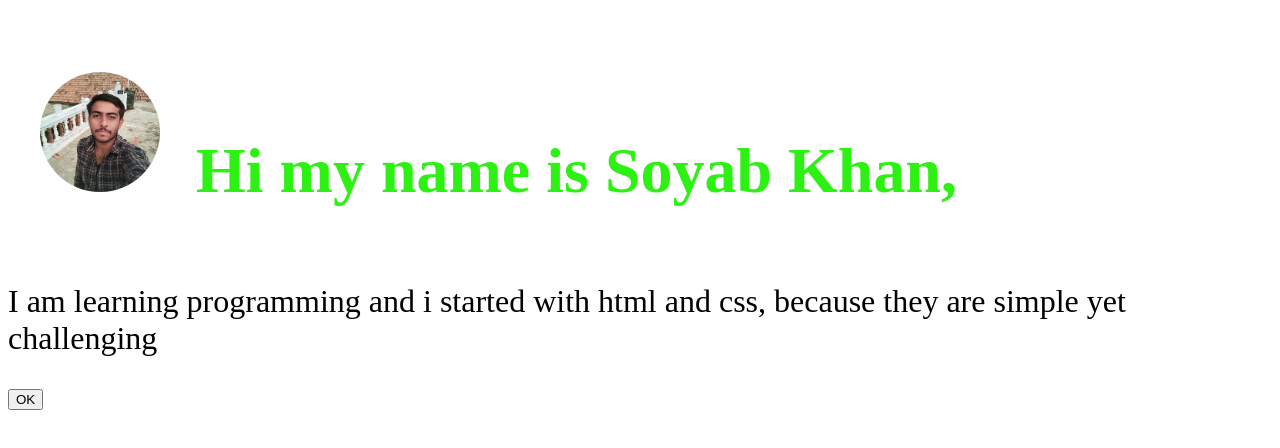
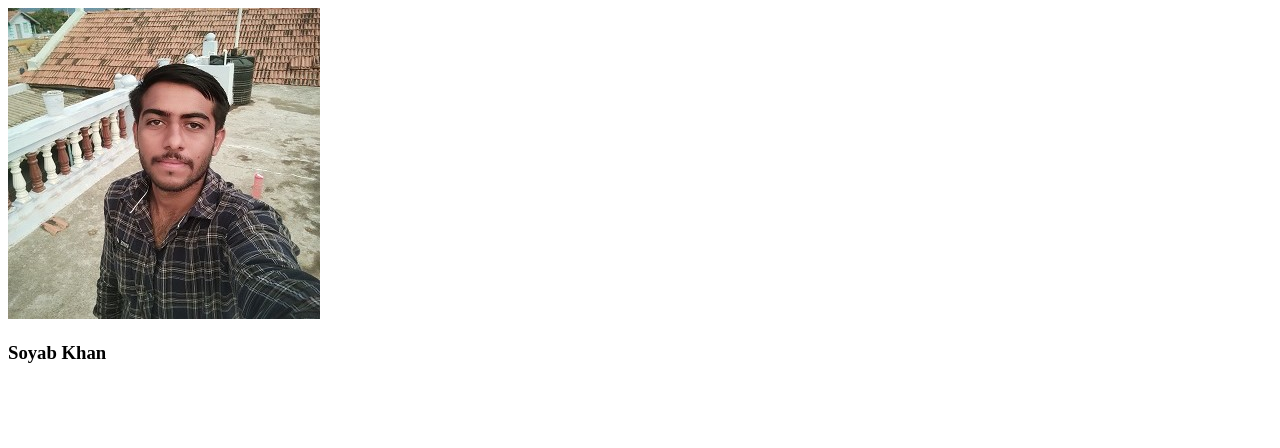
Before and after one commit to soyabkhanmalek/Project-1, a plain HTML site: page index.html in a window 1280 px wide. Drawn offline with Linux system fonts and the light colour scheme.

Commit message:
doing from scratch with vanilla css

```diff
--- a/css/main.css
+++ /dev/null
@@ -1,20 +0,0 @@
-profile{
-    /*max-width: 20%;*/
-    border-radius: 25%;
-}
-img{
-    margin-top: 4em;
-    border-radius: 50%;
-    height: 120px;
-    width: 120px;
-    margin-right: 2em;
-    margin-left: 2em;
-}
-h1{
-    display: inline-block;
-    color: rgb(45, 241, 19);
-    font-size: 4em;
-}
-.para{
-    font-size: 2em;
-}
--- a/index.html
+++ b/index.html
@@ -1,15 +1,17 @@
-<html>
-    <head>
+<!DOCTYPE html>
+<html lang="en">
+<head>
+    <meta charset="UTF-8">
+    <meta http-equiv="X-UA-Compatible" content="IE=edge">
+    <meta name="viewport" content="width=device-width, initial-scale=1.0">
         <title>Portfolio</title>
-        <link rel="stylesheet" href="css/main.css">
+
+        <!--<link rel="stylesheet" href="css/main.css">-->
     </head>
     <body>
-        <img id="image1" src="images/me.jpg" alt="This is me." class="profile">
-        <h1>Hi my name is Soyab Khan,</h1>
-        <p class="para">I am learning programming and i started with html and css,
-             because they are simple yet challenging</p>
-             <button type="button"
-             onclick="document.getElementById('image1').style.display='none'")
-             >OK</button>
-    </body>
+        <div>
+        <img id="image1" src="images/me.jpg" alt="This is me.">
+        <h3>Soyab Khan</h3>
+        </div>
+
 </html>
```
